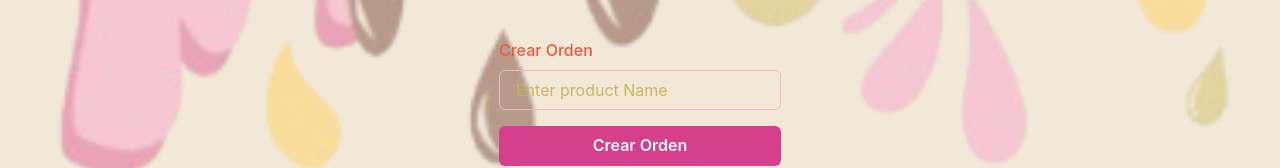
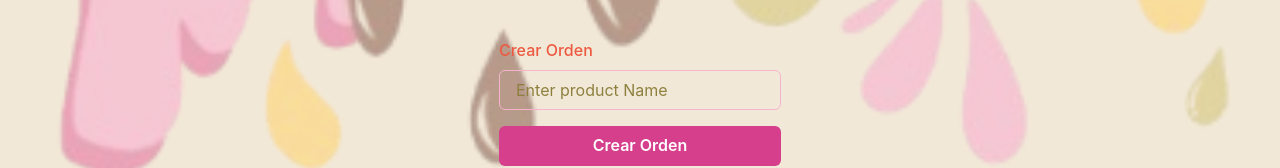
Before and after one commit to MarinaArrieta/muu, a React (Vite) app: page /create in a window 1280 px wide. Shown: the part 247-415 px from the top of the page. Built offline with nearby package versions, Linux system fonts and the light colour scheme; no server answers.

Commit message:
Cambio de color en el focus input de login, register y crear orden

```diff
--- a/src/pages/Create.jsx
+++ b/src/pages/Create.jsx
@@ -47,8 +47,9 @@ export const Create = () => {
             value={values.name}
             onChange={handleChange}
             placeholder='Enter product Name'
-            _placeholder={{ color: '#c7b65e' }}
+            _placeholder={{ color: '#8d803e' }}
             borderColor='#f7b3cd'
+            focusBorderColor='#ffbb00'
           />
         </FormControl>
         {error && <Text>There was an error</Text>}
--- a/src/pages/auth/Login.jsx
+++ b/src/pages/auth/Login.jsx
@@ -47,6 +47,7 @@ export const Login = () => {
                         placeholder="Ingresa tu nombre/usuario"
                         _placeholder={{ color: '#8d803e' }}
                         borderColor='#f7b3cd'
+                        focusBorderColor='#ffbb00'
                         {...register("email", email)}
                     />
                     <FormErrorMessage>{errors.email?.message}</FormErrorMessage>
@@ -61,6 +62,7 @@ export const Login = () => {
                             placeholder="Ingrese su contraseña"
                             _placeholder={{ color: '#8d803e' }}
                             borderColor='#f7b3cd'
+                            focusBorderColor='#ffbb00'
                             {...register("password", password)}
                         />
                         <InputRightElement width="4.5rem">
--- a/src/pages/auth/Register.jsx
+++ b/src/pages/auth/Register.jsx
@@ -36,6 +36,7 @@ export const Register = () => {
                         placeholder="Ingresa tu nombre/usuario"
                         _placeholder={{ color: '#c7b65e' }}
                         borderColor='#f7b3cd'
+                        focusBorderColor='#ffbb00'
                         {...register("email", email)}
                     />
                     <FormErrorMessage>{errors.email?.message}</FormErrorMessage>
@@ -50,6 +51,7 @@ export const Register = () => {
                             placeholder="Ingrese su contraseña"
                             _placeholder={{ color: '#8d803e' }}
                             borderColor='#f7b3cd'
+                            focusBorderColor='#ffbb00'
                             {...register("password", password)}
                         />
                         <InputRightElement width="4.5rem">
```
